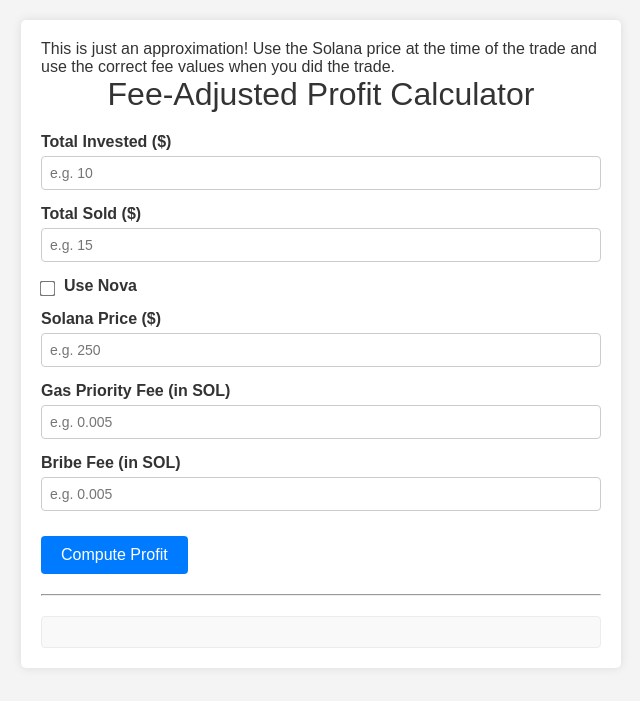
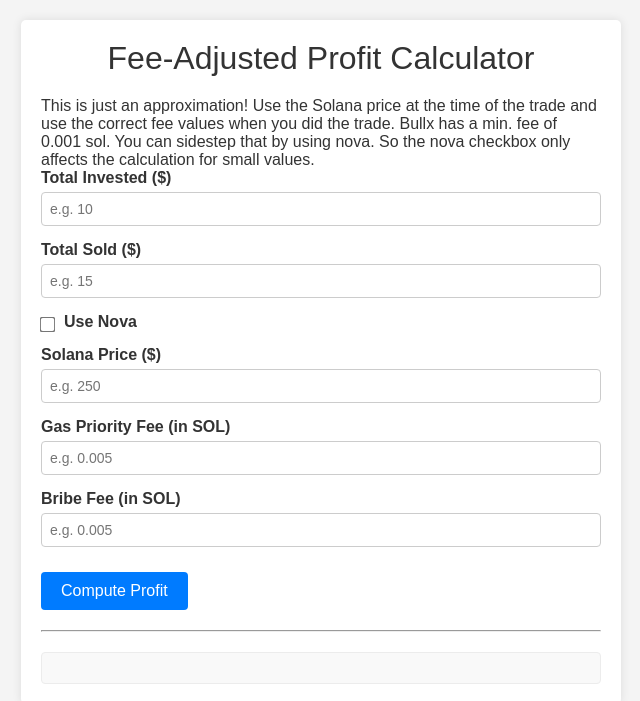
Before and after one commit to aleph-8/aleph-8.github.io, a plain HTML site: page fee-adjusted-profit.html in a window 1280 px wide. Shown: the whole page, without its empty margins (319-959 px from the left). Drawn offline with Linux system fonts and the light colour scheme.

Commit message:
added more info

```diff
--- a/fee-adjusted-profit.html
+++ b/fee-adjusted-profit.html
@@ -109,9 +109,9 @@
 <body>
 
     <div class="container">
+        <h1>Fee-Adjusted Profit Calculator</h1>
         <span>This is just an approximation! Use the Solana price at the time of the trade and use the correct fee values when you did the trade.</span>
-        <h1>Fee-Adjusted Profit Calculator</h1>
-
+        <span>Bullx has a min. fee of 0.001 sol. You can sidestep that by using nova. So the nova checkbox only affects the calculation for small values.</span>
         <div class="form-group">
             <label for="invested">Total Invested ($)</label>
             <input id="invested" type="number" step="any" placeholder="e.g. 10">
```
